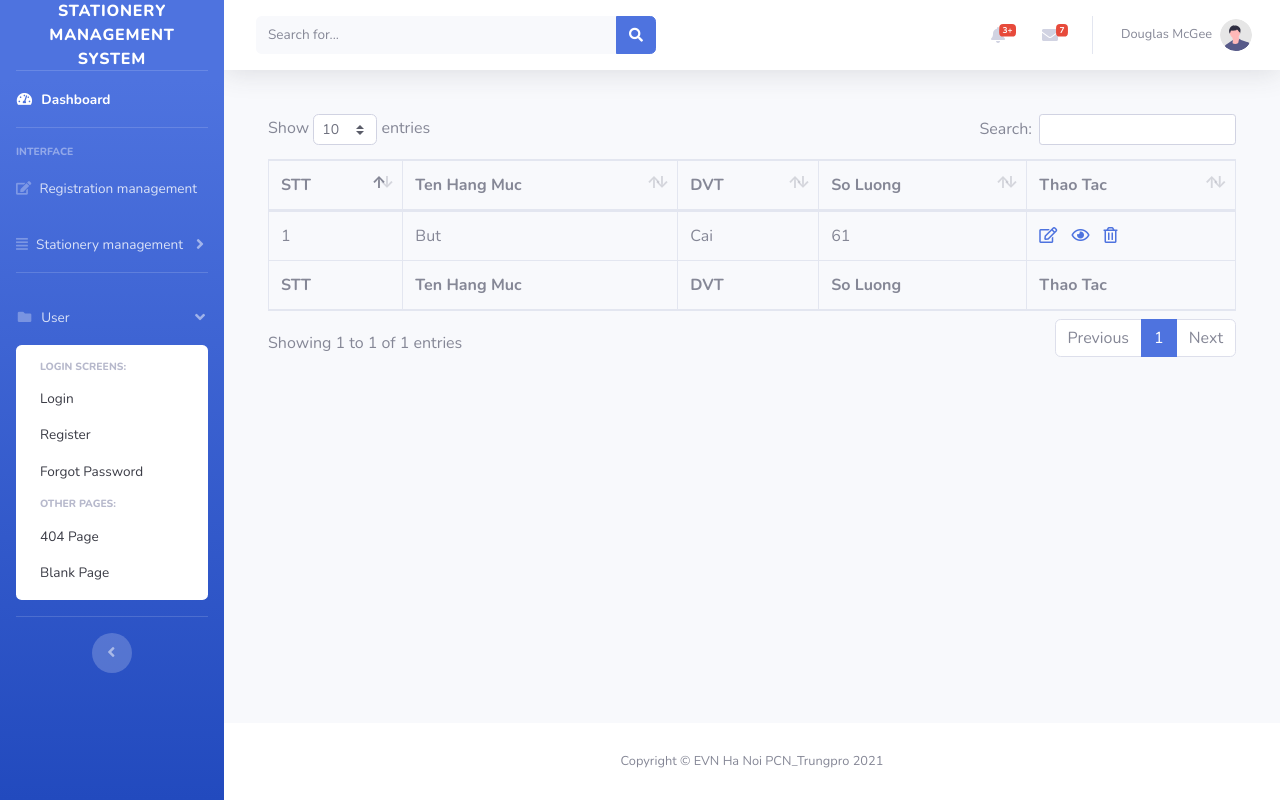
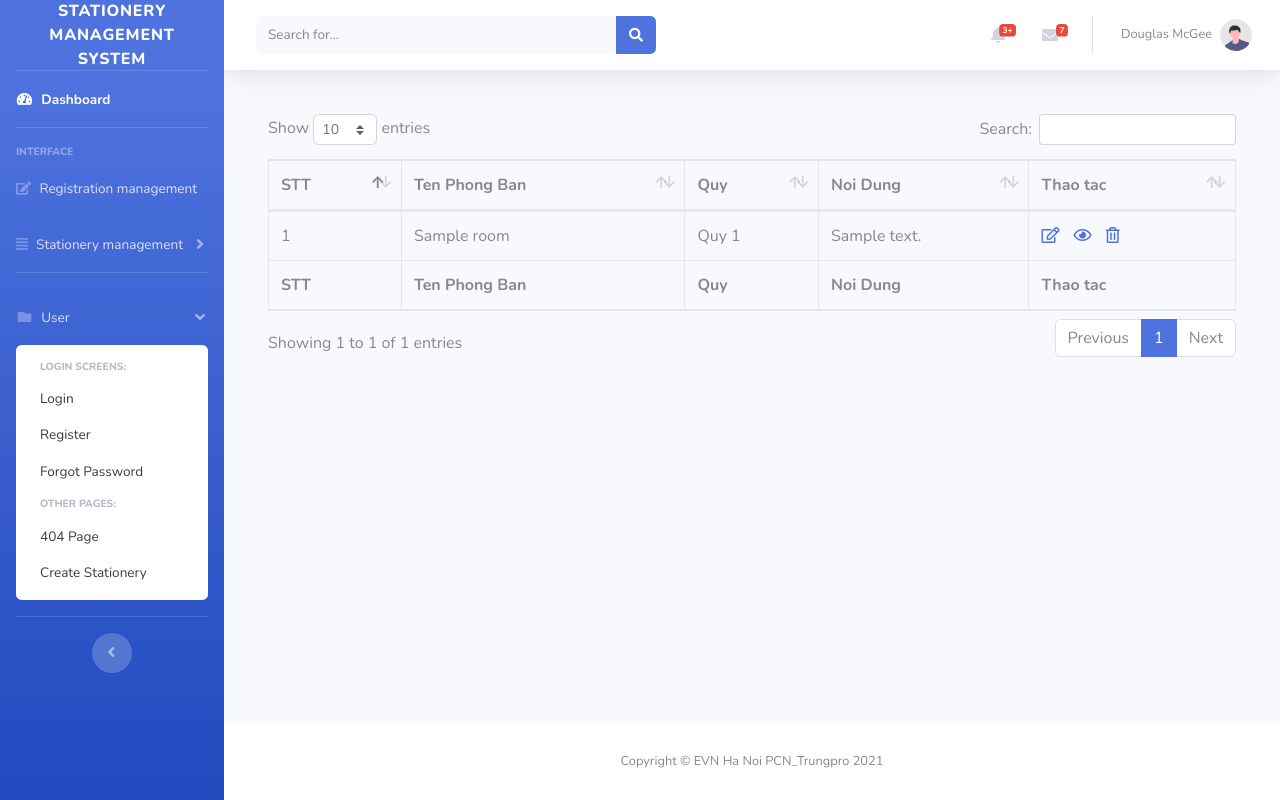
Before and after one commit to quangleviet/VPP, a Django app: page /Registration/ in a window 1280 px wide, after a click on "User". Run offline with Django 3.2, Linux system fonts and the light colour scheme; a user stored in the database is signed in; tables that the repository leaves empty hold one stand-in row (values such as "Sample post"); some libraries are stand-ins or nearby versions.

Commit message:
20211204

```diff
--- a/stationery/models.py
+++ b/stationery/models.py
@@ -16,6 +16,8 @@ class Registrations(models.Model):
     STATUS = [(1, 'New'),(2, 'Approved'),(3, 'Rejected')]
     status = models.SmallIntegerField(choices=STATUS, null=True)
 
+    comment = models.TextField(blank=True)
+
 
 class Stationery(models.Model):
     name = models.CharField(max_length=60)
@@ -24,11 +26,11 @@ class Stationery(models.Model):
 class Unit(models.Model):
     name = models.CharField(max_length=60)
 
-class Regist_detail(models.Model):
+class RegistDetail(models.Model):
     registration = models.ForeignKey('Registrations', on_delete=models.PROTECT, null=True)
     stationery = models.ForeignKey('Stationery', on_delete=models.PROTECT, null=True)
     amount = models.IntegerField(default=0)
-    total = models.IntegerField()
+
 
 class MyUserManager(BaseUserManager):
     def create_user(self, email, password=None):
--- a/stationery/templates/Registration/Registration.html
+++ b/stationery/templates/Registration/Registration.html
@@ -8,32 +8,33 @@
                 <thead>
                     <tr>
                         <th>STT</th>
-                        <th>Ten Hang Muc</th>
-                        <th>DVT</th>
-                        <th>So Luong</th>
-                        <th>Thao Tac</th>
+                        <th>Ten Phong Ban</th>
+                        <th>Quy</th>
+                        <th>Noi Dung</th>
+                        <th>Thao tac</th>
                     </tr>
                 </thead>
                 <tfoot>
                     <tr>
                         <th>STT</th>
-                        <th>Ten Hang Muc</th>
-                        <th>DVT</th>
-                        <th>So Luong</th>
-                        <th>Thao Tac</th>
+                        <th>Ten Phong Ban</th>
+                        <th>Quy</th>
+                        <th>Noi Dung</th>
+                        <th>Thao tac</th>
                     </tr>
                 </tfoot>
                 <tbody>
+                    {% for regis in registrations %}
                     <tr>
-                        <td>1</td>
-                        <td>But</td>
-                        <td>Cai</td>
-                        <td>61</td>
+                        <td>{{ forloop.counter  }}</td>
+                        <td>{{ regis.room.name  }}</td>
+                        <td>{{ regis.get_quarter_display }}</td>
+                        <td>{{ regis.comment }}</td>
                         <td>
                             <a href="{% url 'Registration' %}">
                                 <i class ="far fa-edit" title="Edit" style="margin-right: 10px"></i>
                             </a>
-                            <a href="{% url 'Registration' %}">
+                            <a href="{% url 'RegistrationDetail' regist_id=regis.id %}">
                                 <i class ="far fa-eye" title="Show" style="margin-right: 10px"></i>
                             </a>
                             <a href="{% url 'Registration' %}">
@@ -41,6 +42,9 @@
                             </a>
                         </td>
                     </tr>
+                    {% empty %}
+                    <tr>No book entry</tr>
+                    {% endfor %}
                  </tbody>
             </table>
         </div>
--- a/stationery/templates/dashboard/_sidebar.html
+++ b/stationery/templates/dashboard/_sidebar.html
@@ -69,7 +69,7 @@
                         <div class="collapse-divider"></div>
                         <h6 class="collapse-header">Other Pages:</h6>
                         <a class="collapse-item" href="404.html">404 Page</a>
-                        <a class="collapse-item" href="blank.html">Blank Page</a>
+                        <a class="collapse-item" href="{% url 'CreateStationery' %}">Create Stationery</a>
                     </div>
                 </div>
             </li>
--- a/stationery/templates/dashboard/index.html
+++ b/stationery/templates/dashboard/index.html
@@ -144,5 +144,41 @@
             $(this).closest('#inputFormRow').remove();
         });
     </script>
+
+<script type="text/javascript">
+    // add row
+    $("#addRow1").click(function () {
+        var html = '';
+        html = `
+    <div id="inputFormRow1">
+        <div class="form-group row">
+                        <div class="col-sm-4">
+                                                       <input type="text" name="stationery"
+                                class="form-control m-input" placeholder="Enter stationery"
+                                autocomplete="off" required>
+                        </div>
+                        <div class="col-sm-4">
+
+                            <input type="text" name="stationery"
+                                class="form-control m-input" placeholder="Enter Unit"
+                                autocomplete="off" required>
+                        </div>
+                        <div class="col-sm-2">
+
+                              <button id="removeRow" type="button" class="btn btn-danger">Remove</button>
+                        </div>
+                </div>
+            </div>
+
+        `
+
+        $('#newRow1').append(html);
+    });
+
+    // remove row
+    $(document).on('click', '#removeRow', function () {
+        $(this).closest('#inputFormRow1').remove();
+    });
+</script>
     {% endblock %}
 {% endblock %}
--- a/stationery/urls.py
+++ b/stationery/urls.py
@@ -11,4 +11,6 @@ urlpatterns = [
     path("Register/", views.Register, name="Register"),
     path("ForgotPassword/", views.ForgotPassword, name="ForgotPassword"),
     path("CreateRegister/", views.Create_register, name="CreateRegister"),
+    path("CreateStationery/", views.Create_stationery, name="CreateStationery"),
+    path("RegistrationDetail/<int:regist_id>", views.Registration_detail, name="RegistrationDetail"),
 ]
--- a/stationery/views.py
+++ b/stationery/views.py
@@ -2,8 +2,9 @@ from django.shortcuts import render, HttpResponseRedirect, redirect
 from django.contrib.auth import login, authenticate, logout
 from django.contrib import messages
 from django.contrib.auth.decorators import login_required
+from django.template import Context, Template
 
-from .models import Registrations, Room, Registrations, Stationery, Unit, Regist_detail
+from .models import Registrations, Room, Registrations, Stationery, Unit, RegistDetail
 
 
 # Create your views here.
@@ -34,51 +35,63 @@ def user_logout(request):
 
 @login_required
 def Registration(request, method="GET"):
-    units = Unit.objects.all
-    stationerys = Stationery.objects.all
-    return render(request, "Registration/Registration.html", {"units" : units, "stationerys" :stationerys})
+    registrations = Registrations.objects.all()
+    return render(request, "Registration/Registration.html", {"registrations" :registrations})
 
 @login_required
 def Department(request, method="GET"):
     registrations = Registrations.objects.all
-    return render(request, "Manager/Department.html", {"registrations": registrations})
+    quarters = Registrations.QUARTER
+    return render(request, "Manager/Department.html", {"registrations": registrations, "quarters": quarters})
 
 @login_required
 def Create_register(request, method="GET"):
     rooms = Room.objects.all
     registrations = Registrations.objects.all
     stationerys = Stationery.objects.all
+    quarters = Registrations.QUARTER
 
     if request.method == "POST":
         data = request.POST
         list_stationery = data.getlist("stationery[]", [])
         list_amount = data.getlist("amount[]", [])
-        list_unit = data.getlist("unit[]", [])
-        if len(list_stationery) and len(list_amount) and len(list_unit):
+
+
+        room = int(data.get("room", ""))
+        quarter = data.get("quarter", "")
+        comment = data.get("comment", "")
+        registration = Registrations(room_id=room, quarter=quarter, comment=comment)
+        registration.save()
+
+
+        if len(list_stationery) and len(list_amount):
             list_stationery_amount_unit = []
-            i = 0
 
             for ind in range(0, len(list_stationery)):
                 list_stationery_amount_unit.append(
                     __new_stationery_amount_unit(
                         stationery_id=int(list_stationery[ind]),
-                        amount_id=int(list_amount[ind]),
-                        unit_id=int(list_unit[ind]),
+                        amount=int(list_amount[ind]),
+                        regist=registration
                     )
                 )
-            Stationery.objects.bulk_create(list_stationery_amount_unit)
+
+            RegistDetail.objects.bulk_create(list_stationery_amount_unit)
 
             return redirect("Registration")
-    return render(request, "Registration/create_register.html", {"rooms": rooms, "registrations" : registrations, "stationerys": stationerys})
+    return render(request, "Registration/create_register.html",
+        {"rooms": rooms, "registrations" : registrations, "stationerys": stationerys, "quarters": quarters})
 
 
-def __new_stationery_amount_unit(stationery_id, amount_id, unit_id):
-    stationery_amount_unit = Stationery()
-    stationery_amount_unit.stationery_id = stationery_id,
-    stationery_amount_unit.amount_id = amount_id,
-    stationery_amount_unit.unit_id = unit_id,
+def __new_stationery_amount_unit(stationery_id, amount, regist):
+    regis_detail = RegistDetail()
+    regis_detail.stationery_id = stationery_id
+    regis_detail.amount = amount
+    regis_detail.registration = regist
+    print("===========")
+    print(regis_detail.__dict__)
 
-    return stationery_amount_unit
+    return regis_detail
 
 
 def Register(request):
@@ -92,3 +105,28 @@ def Total(request, method="GET"):
     units = Unit.objects.all
     stationerys = Stationery.objects.all
     return render(request, "Manager/Total.html", {"units" : units, "stationerys" :stationerys})
+
+@login_required
+def Registration_detail(request, regist_id):
+    regisdetails = RegistDetail.objects.filter(registration_id=regist_id)
+    stationerys = Stationery.objects.all
+    return render(request, "Registration/Registration_detail.html", {"regisdetails" : regisdetails, "stationerys" :stationerys})
+
+@login_required
+def Create_stationery(request):
+    if request.method == "GET":
+        stationerys = Stationery.objects.all()
+        return render(request, "Manager/create_stationery.html", {"stationerys" : stationerys})
+    elif request.method == "POST":
+            try:
+                data = request.POST
+                name = data.get("name", "")
+                unit = data.get("unit", "")
+                stationery = Stationery(name=name, unit=unit)
+                stationery.save()
+                messages.success(request, "Create Stationery successful")
+            except:
+                messages.error(request, "Create Stationery failed")
+                return HttpResponseRedirect(request.META["HTTP_REFERER"])
+
+    return HttpResponseRedirect(reverse("CreateStationery"))
```
Also changed, not shown: stationery/templates/Manager/create_stationery.html (added, +79 -0 lines), stationery/templates/Registration/Registration_detail.html (added, +55 -0 lines), stationery/templates/Registration/create_register.html (+6 -6 lines), stationery/migrations/0008_remove_regist_detail_total.py (added), stationery/migrations/0009_rename_regist_detail_registdetail.py (added), stationery/migrations/0010_registrations_comment.py (added).
